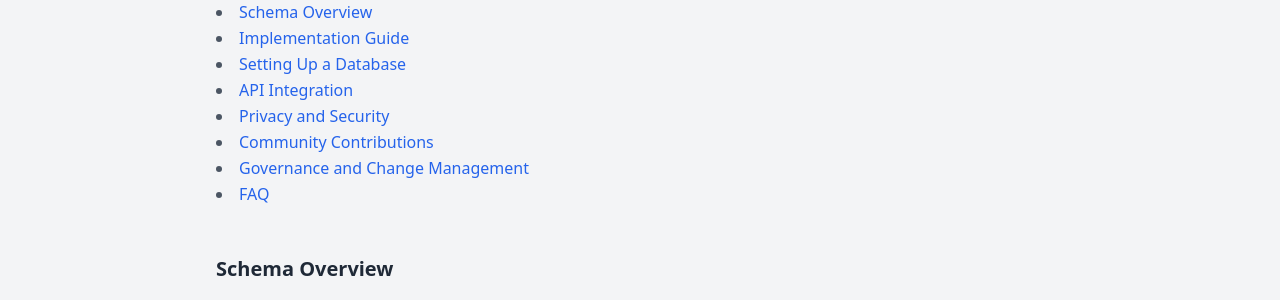
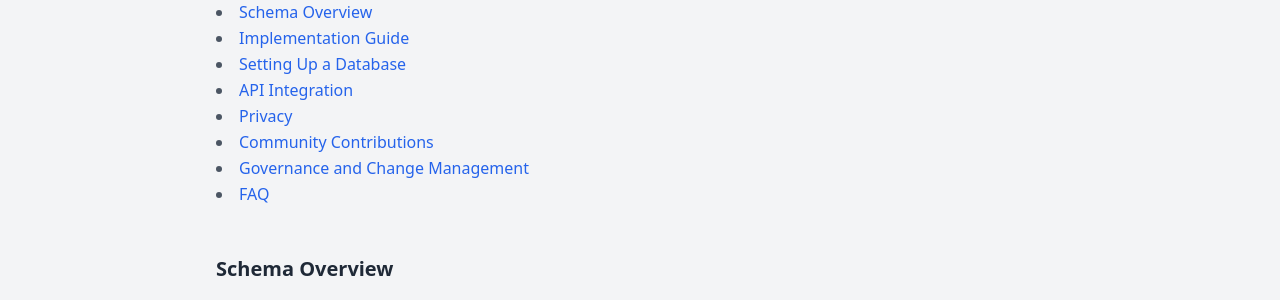
Before and after one commit to TalentLift/schema_for_data_exchange, a Jekyll site: the page built from documentation.md, in a window 1280 px wide and 900 px high. Shown: the part 329-629 px from the top of the window. Built offline with Jekyll 4.4.1, drawn with Linux system fonts in a browser that asks for light colours.

Commit message:
fix wording

```diff
--- a/documentation.md
+++ b/documentation.md
@@ -20,7 +20,7 @@ permalink: /documentation/
       <li><a href="#implementation-guide" class="text-blue-600 hover:text-blue-800">Implementation Guide</a></li>
       <li><a href="#database-setup" class="text-blue-600 hover:text-blue-800">Setting Up a Database</a></li>
       <li><a href="#api-integration" class="text-blue-600 hover:text-blue-800">API Integration</a></li>
-      <li><a href="#privacy-security" class="text-blue-600 hover:text-blue-800">Privacy and Security</a></li>
+      <li><a href="#privacy" class="text-blue-600 hover:text-blue-800">Privacy</a></li>
       <li><a href="#community-contributions" class="text-blue-600 hover:text-blue-800">Community Contributions</a></li>
       <li><a href="#governance" class="text-blue-600 hover:text-blue-800">Governance and Change Management</a></li>
       <li><a href="#faq" class="text-blue-600 hover:text-blue-800">FAQ</a></li>
@@ -79,7 +79,7 @@ permalink: /documentation/
   </div>
 
   <!-- Privacy Section -->
-  <div id="privacy-security" class="mt-12">
+  <div id="privacy" class="mt-12">
     <h2 class="text-xl font-semibold text-gray-800">Privacy</h2>
     <p class="mt-4 text-gray-600">
       Protecting the privacy of candidate data is a fundamental priority. The schema is designed to facilitate anonymized data sharing to ensure that sensitive information is handled responsibly. Each field in the schema is marked with a <strong>required</strong> attribute set to either <code>true</code> or <code>false</code>.
```
